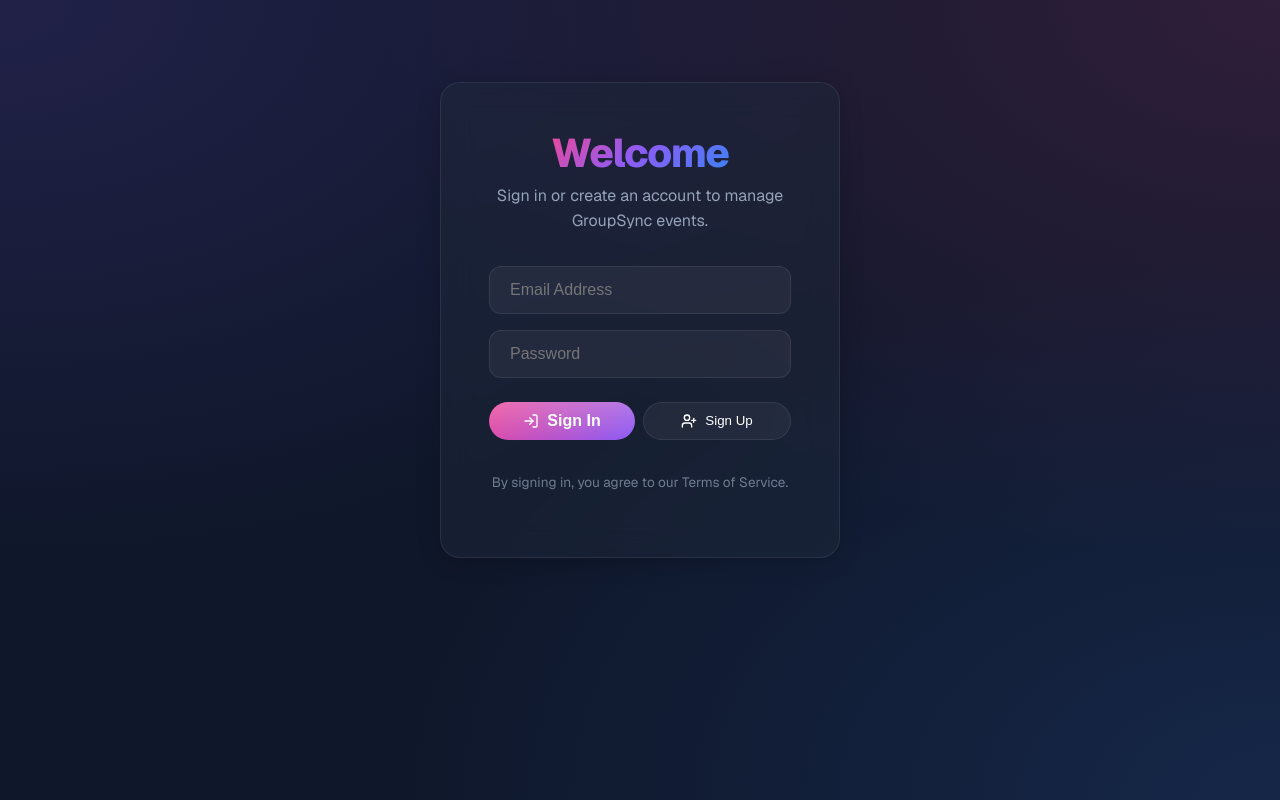
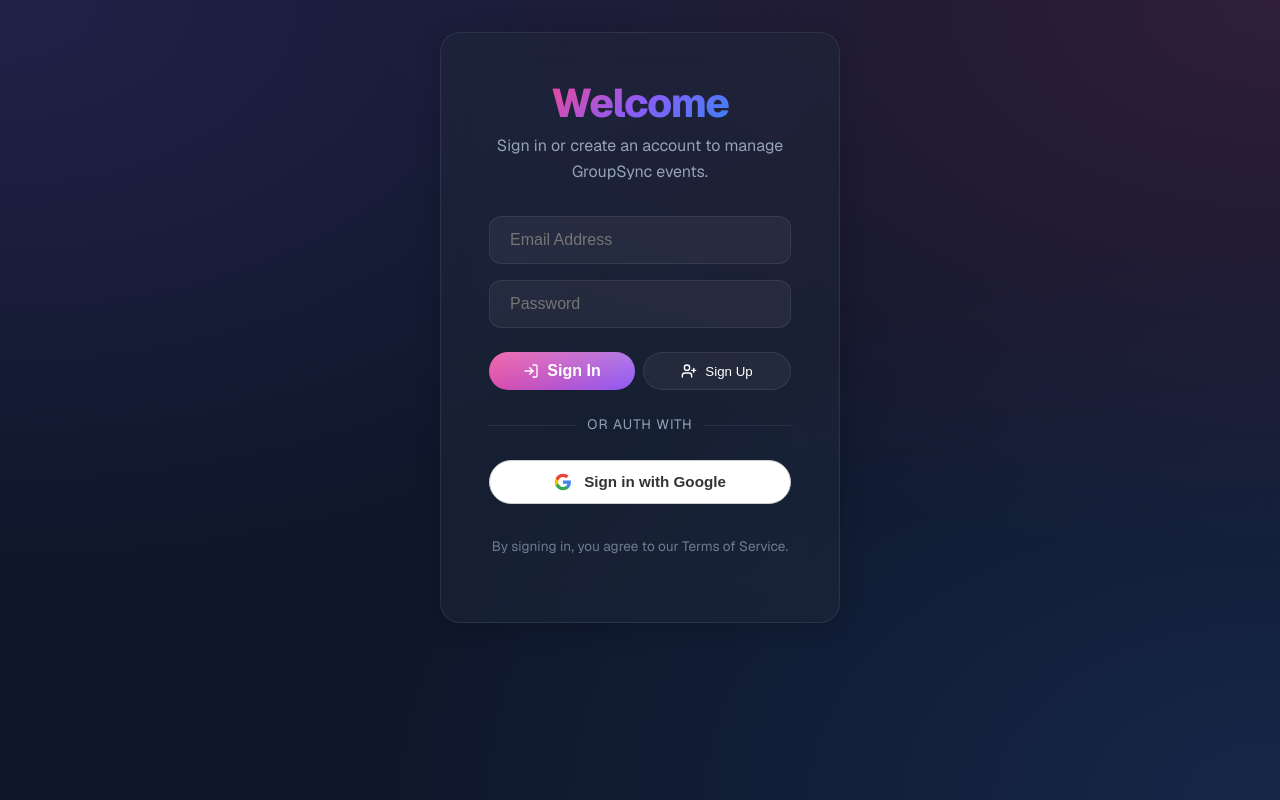
Before and after one commit to DK-IV/GroupSync, a Next.js app: page /login in a window 1280 px wide. Built offline with nearby package versions, Linux system fonts and the light colour scheme; no server answers.

Commit message:
Feature: Added a way to login using google

```diff
--- a/src/app/login/page.tsx
+++ b/src/app/login/page.tsx
@@ -89,6 +89,38 @@ export default function LoginPage() {
     }
   };
 
+  const handleGoogleAuth = async () => {
+    try {
+      setLoading(true);
+      setError(null);
+
+      const opts = { redirectTo: `${window.location.origin}/dashboard` };
+
+      if (isAnonymous) {
+          const { error } = await supabase.auth.linkIdentity({
+              provider: 'google',
+              options: opts
+          });
+
+          if (error) {
+              // If linking fails (e.g., identity already exists), fallback to normal sign in
+              console.warn("Link failed, falling back to sign-in", error);
+              await supabase.auth.signInWithOAuth({ provider: 'google', options: opts });
+          }
+      } else {
+          const { error } = await supabase.auth.signInWithOAuth({
+              provider: 'google',
+              options: opts
+          });
+          if (error) throw error;
+      }
+
+    } catch (err: any) {
+      setError(err.message || "Failed to authenticate with Google.");
+      setLoading(false);
+    }
+  };
+
   return (
     <main className="app-container" style={{ display: "flex", justifyContent: "center", alignItems: "center", minHeight: "80vh" }}>
       <div className="glass-panel animate-in" style={{ padding: "3rem", maxWidth: "400px", width: "100%", textAlign: "center" }}>
@@ -150,6 +182,28 @@ export default function LoginPage() {
           </div>
         </form>
 
+        <div style={{ display: "flex", alignItems: "center", margin: "1.5rem 0", color: "var(--text-muted)" }}>
+            <div style={{ flex: 1, height: "1px", background: "var(--border-subtle)" }}></div>
+            <span style={{ padding: "0 10px", fontSize: "0.85rem", textTransform: "uppercase", letterSpacing: "1px" }}>Or Auth With</span>
+            <div style={{ flex: 1, height: "1px", background: "var(--border-subtle)" }}></div>
+        </div>
+
+        <button
+           onClick={handleGoogleAuth}
+           disabled={loading}
+           style={{ width: "100%", padding: "12px", background: "white", color: "#333", border: "1px solid #ccc", borderRadius: "30px", cursor: "pointer", display: "flex", alignItems: "center", justifyContent: "center", gap: "12px", fontWeight: "bold", fontSize: "0.95rem", transition: "all 0.2s" }}
+           onMouseOver={(e) => e.currentTarget.style.background = "#f4f4f4"}
+           onMouseOut={(e) => e.currentTarget.style.background = "white"}
+        >
+           <svg viewBox="0 0 24 24" width="18" height="18" xmlns="http://www.w3.org/2000/svg">
+              <path d="M22.56 12.25c0-.78-.07-1.53-.2-2.25H12v4.26h5.92c-.26 1.37-1.04 2.53-2.21 3.31v2.77h3.57c2.08-1.92 3.28-4.74 3.28-8.09z" fill="#4285F4"/>
+              <path d="M12 23c2.97 0 5.46-.98 7.28-2.66l-3.57-2.77c-.98.66-2.23 1.06-3.71 1.06-2.86 0-5.29-1.93-6.16-4.53H2.18v2.84C3.99 20.53 7.7 23 12 23z" fill="#34A853"/>
+              <path d="M5.84 14.09c-.22-.66-.35-1.36-.35-2.09s.13-1.43.35-2.09V7.07H2.18C1.43 8.55 1 10.22 1 12s.43 3.45 1.18 4.93l2.85-2.22.81-.62z" fill="#FBBC05"/>
+              <path d="M12 5.38c1.62 0 3.06.56 4.21 1.64l3.15-3.15C17.45 2.09 14.97 1 12 1 7.7 1 3.99 3.47 2.18 7.07l3.66 2.84c.87-2.6 3.3-4.53 6.16-4.53z" fill="#EA4335"/>
+           </svg>
+           {isAnonymous ? "Link Google Account" : "Sign in with Google"}
+        </button>
+
 
 
         <p style={{ marginTop: "2rem", fontSize: "0.85rem", opacity: 0.7 }}>
```
